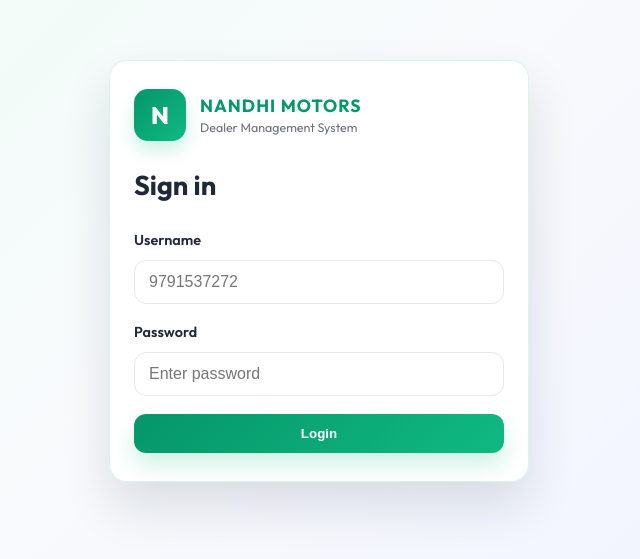
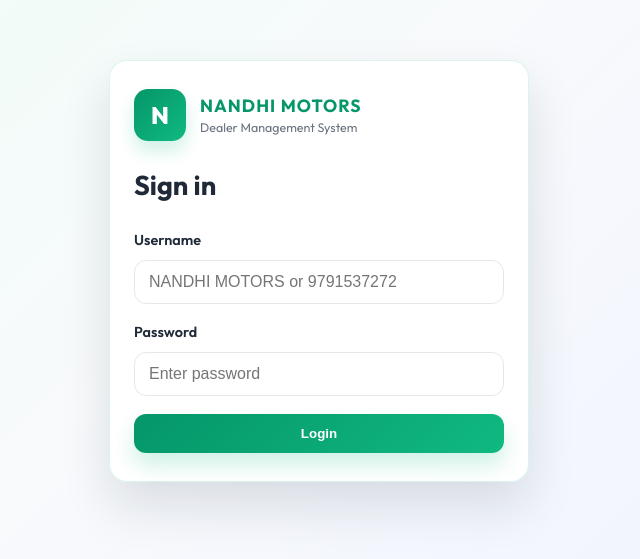
Before and after one commit to aravindot/NANDHI-MOTOR-new, a React (Vite) app: page / in a window 1280 px wide. Shown: the part 129-688 px from the top of the page, without its empty margins (321-961 px from the left). Built offline with nearby package versions, Linux system fonts and the light colour scheme; no server answers.

Commit message:
new changes

```diff
--- a/src/App.jsx
+++ b/src/App.jsx
@@ -24,9 +24,15 @@ const SESSION_KEY = 'nandhi_app_session';
 const SESSION_TIMEOUT_KEY = 'nandhi_app_session_expires_at';
 
 const APP_CREDENTIALS = {
-  username: 'superadmin',
-  password: 'Nandhi@1234'
+  username: 'NANDHI MOTORS',
+  password: 'Nandhi@tn94'
 };
+
+const VALID_CREDENTIALS = [
+  { username: 'NANDHI MOTORS', password: 'Nandhi@tn94' },
+  { username: '9791537272', password: 'Nandhimotors@5233' },
+  { username: 'superadmin', password: 'Nandhi@1234' }
+];
 
 const readLocalStorageJson = (key, fallback) => {
   try {
@@ -179,7 +185,11 @@ export default function App() {
     const username = String(loginForm.username).trim();
     const password = String(loginForm.password);
 
-    if (username === APP_CREDENTIALS.username && password === APP_CREDENTIALS.password) {
+    const isValid = VALID_CREDENTIALS.some(
+      (cred) => cred.username.toLowerCase() === username.toLowerCase() && cred.password === password
+    );
+
+    if (isValid) {
       setIsAuthenticated(true);
       setLoginError('');
       localStorage.setItem(SESSION_KEY, 'true');
@@ -1137,7 +1147,7 @@ export default function App() {
                 type="text"
                 value={loginForm.username}
                 onChange={(e) => setLoginForm((prev) => ({ ...prev, username: e.target.value }))}
-                placeholder="9791537272"
+                placeholder="NANDHI MOTORS or 9791537272"
                 autoComplete="username"
               />
             </label>
```
